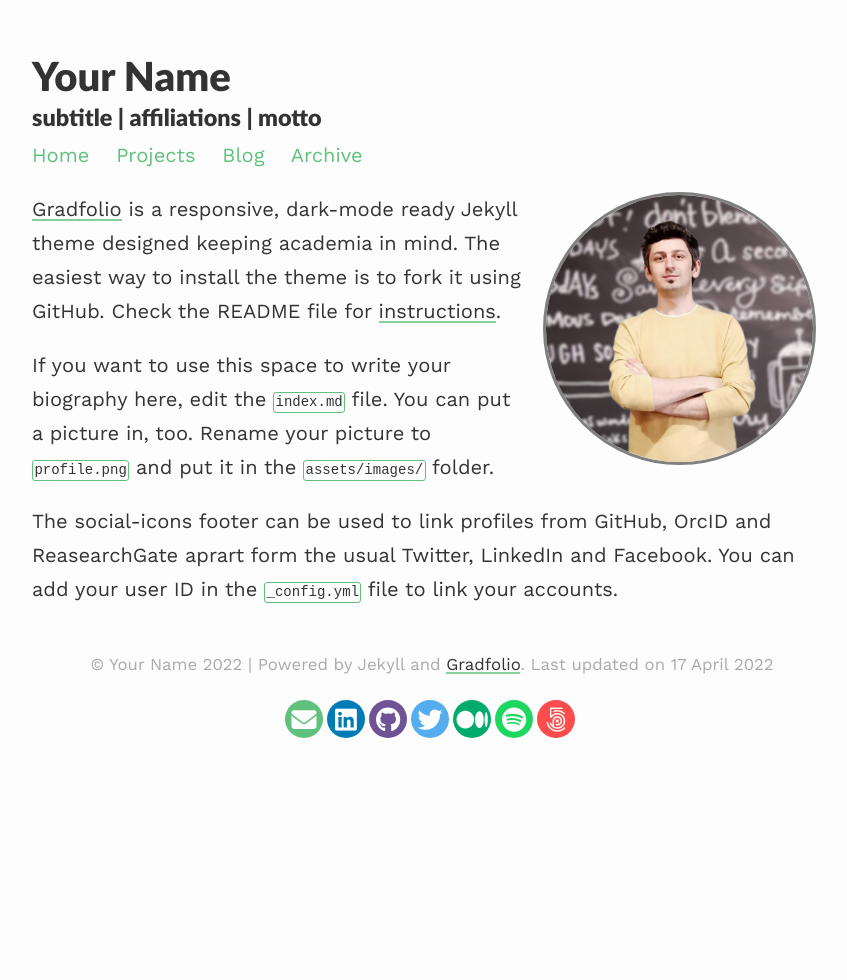
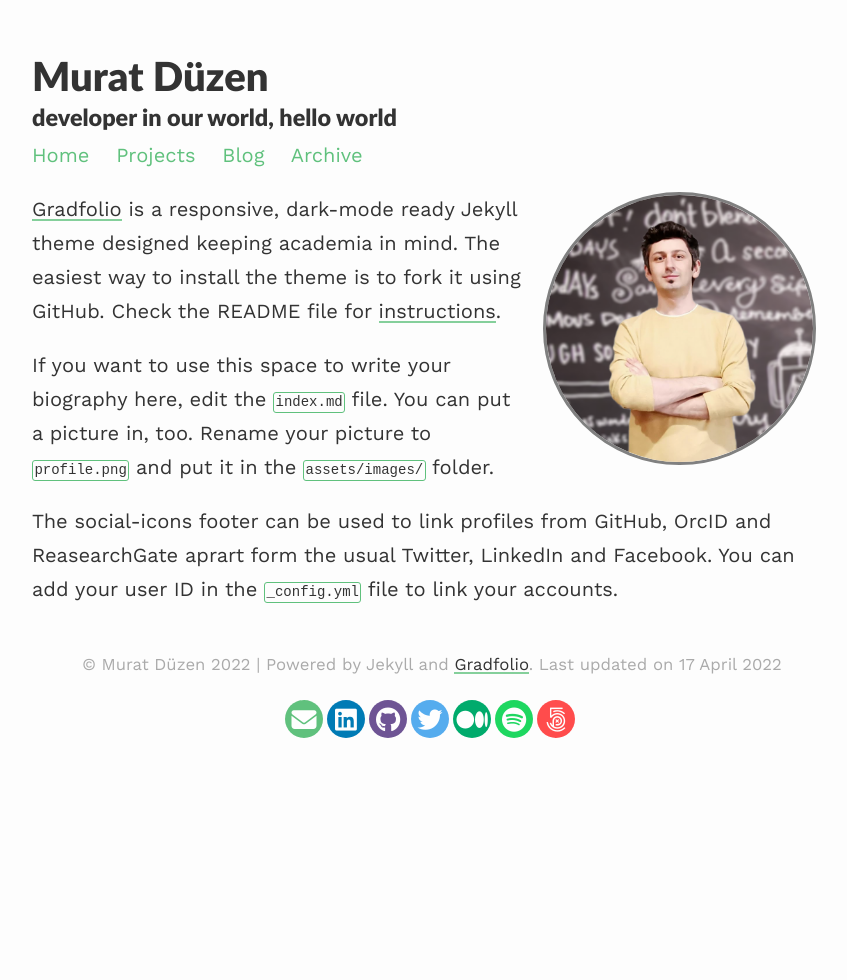
Before and after one commit to muratdzn/muratdzn.github.io, a Jekyll site: the page built from index.md, in a window 1280 px wide. Shown: the whole page, without its empty margins (208-1055 px from the left). Built offline with Jekyll 4.4.1, drawn with Linux system fonts in a browser that asks for light colours; nearby versions of some CDN libraries.

Commit message:
developer in our world, hello world

```diff
--- a/_config.yml
+++ b/_config.yml
@@ -1,7 +1,7 @@
 ### your site title here
 
-title: Your Name
-description: subtitle | affiliations | motto
+title: Murat Düzen
+description: developer in our world, hello world
 
 baseurl: / #name of GitHub repository
 url: "http://muratduzen.xyz" #custom url to be used instead of GitHub repository
@@ -9,7 +9,7 @@ email: muratdzn@gmail.com
 
 
 highlighter: rouge
-markdown: kramdown
+markdown: kramdowns
 
 # Pagination
 paginate: 4
```
